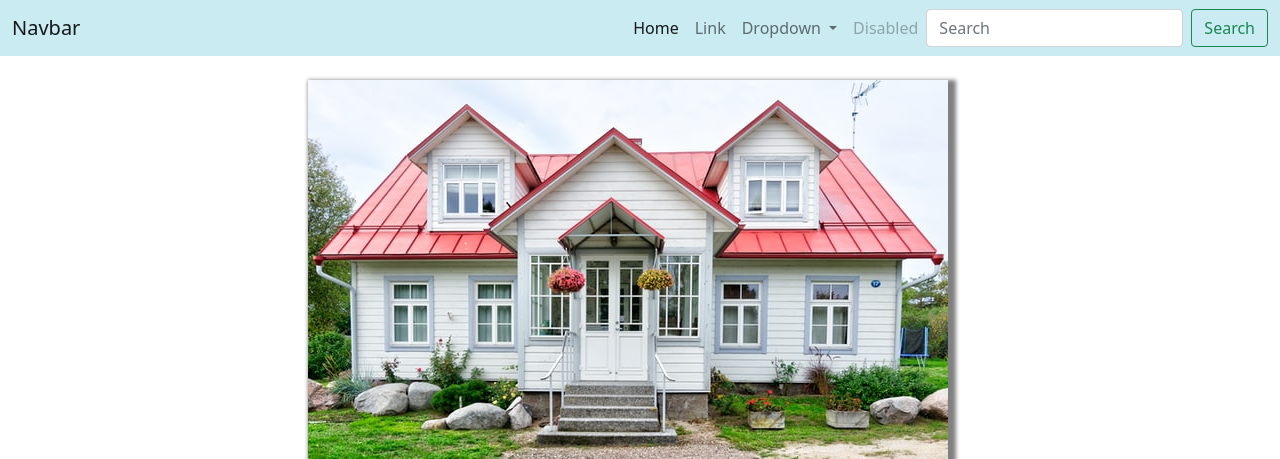
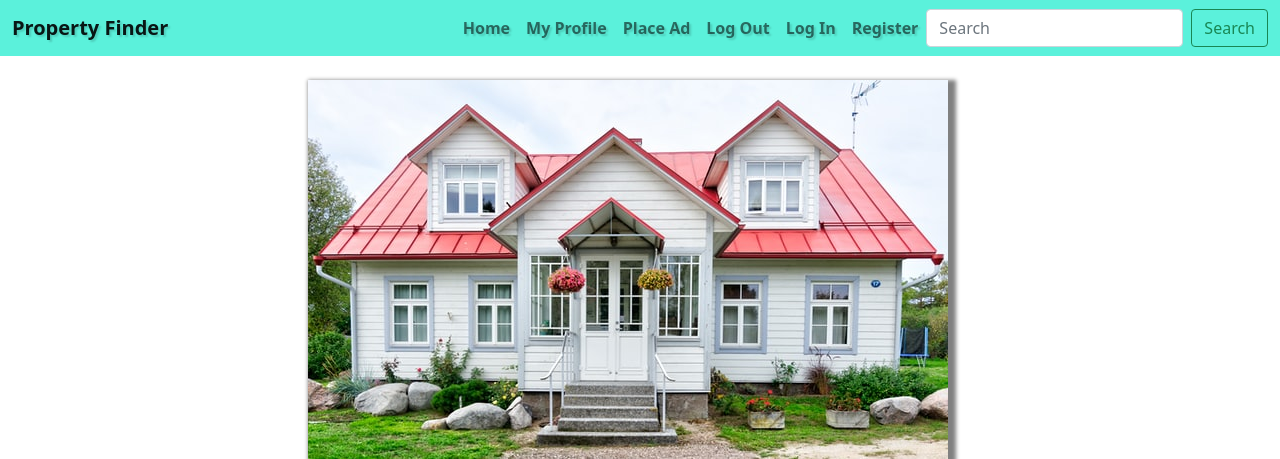
Before and after one commit to BXS-Archipelago/Property_Finder, a Flask app: page / in a window 1280 px wide. Shown: the top 459 px of the page. Run offline with Flask 2, Linux system fonts and the light colour scheme; data that the repository does not hold is empty; some libraries are stand-ins or nearby versions.

Commit message:
Bootstrap Nav-Bar Links

```diff
--- a/static/css/style.css
+++ b/static/css/style.css
@@ -1,7 +1,18 @@
 @import url('https://fonts.googleapis.com/css2?family=Montserrat:ital@1&family=Source+Sans+Pro&display=swap');
 
+body {
+    padding: 0;
+    margin: 0;
+}
+
 .navbar {
-    background-color: #caebf2;
+    background-color: #5bf1db;
+}
+
+.text-nav {
+    font-family: "Montserrat" 'Times New Roman', Times, serif;
+    font-weight: 600;
+    text-shadow: 2px 2px 2px rgba(0, 0, 0, 0.15);
 }
 
 .lead-img {
@@ -20,3 +31,7 @@
 .img-item {
     box-shadow: 4px 4px 4px 4px grey;
 }
+
+.card-shadow {
+    box-shadow: rgba(0, 0, 0, 0.35) 0px 5px 15px;
+}
--- a/templates/base.html
+++ b/templates/base.html
@@ -15,35 +15,35 @@
 <body>
     {% block styles %}
     {% endblock %}
-    <nav class="navbar navbar-expand-lg navbar-light ">
+    <nav class="navbar navbar-expand-lg navbar-light text-nav">
   <div class="container-fluid">
-    <a class="navbar-brand" href="#">Navbar</a>
+    <a class="navbar-brand text-nav" href="#">Property Finder</a>
     <button class="navbar-toggler " type="button" data-bs-toggle="collapse" data-bs-target="#navbarSupportedContent" aria-controls="navbarSupportedContent" aria-expanded="false" aria-label="Toggle navigation">
       <span class="navbar-toggler-icon bg-transparent"></span>
     </button>
     <div class="collapse navbar-collapse "
     id="navbarSupportedContent">
-      <ul class="navbar-nav ms-auto mb-2 mb-lg-0 ">
+      <ul class="navbar-nav ms-auto mb-2 mb-lg-0 text-nav">
         <li class="nav-item">
-          <a class="nav-link active" aria-current="page" href="#">Home</a>
+          <a class="nav-link" aria-current="page" href="#">Home</a>
         </li>
         <li class="nav-item">
-          <a class="nav-link" href="#">Link</a>
-        </li>
-        <li class="nav-item dropdown">
-          <a class="nav-link dropdown-toggle" href="#" id="navbarDropdown" role="button" data-bs-toggle="dropdown" aria-expanded="false">
-            Dropdown
-          </a>
-          <ul class="dropdown-menu" aria-labelledby="navbarDropdown">
-            <li><a class="dropdown-item" href="#">Action</a></li>
-            <li><a class="dropdown-item" href="#">Another action</a></li>
-            <li><hr class="dropdown-divider"></li>
-            <li><a class="dropdown-item" href="#">Something else here</a></li>
-          </ul>
+          <a class="nav-link" href="#">My Profile</a>
         </li>
         <li class="nav-item">
-          <a class="nav-link disabled" href="#" tabindex="-1" aria-disabled="true">Disabled</a>
+          <a class="nav-link" href="#">Place Ad</a>
         </li>
+        <li class="nav-item">
+          <a class="nav-link" href="#">Log Out</a>
+        </li>
+        <li class="nav-item">
+          <a class="nav-link" href="#">Log In</a>
+        </li>
+        <li class="nav-item">
+          <a class="nav-link" href="#">Register</a>
+        </li>
+
+
       </ul>
       <form class="d-flex">
         <input class="form-control me-2" type="search" placeholder="Search" aria-label="Search">
--- a/templates/homes.html
+++ b/templates/homes.html
@@ -14,7 +14,7 @@
 {% for home in homes %}
 <div class="col-sm-3"></div>
 <div class="col-sm-6 mt-4">
-<div class="card text-center">
+<div class="card text-center card-shadow">
   <div class="card-header">
      <h6 class="list_title"> {{ home.list_title }} </h6>
   </div>
```
